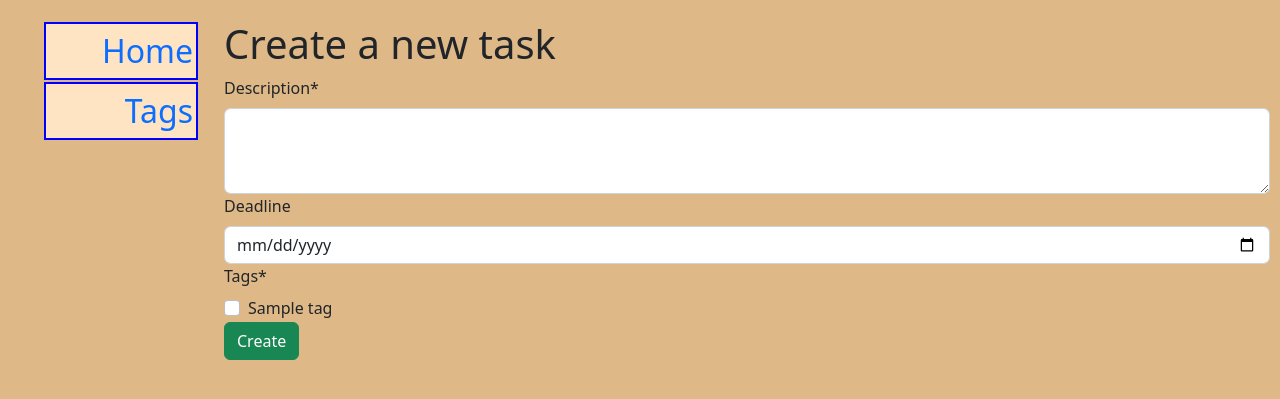
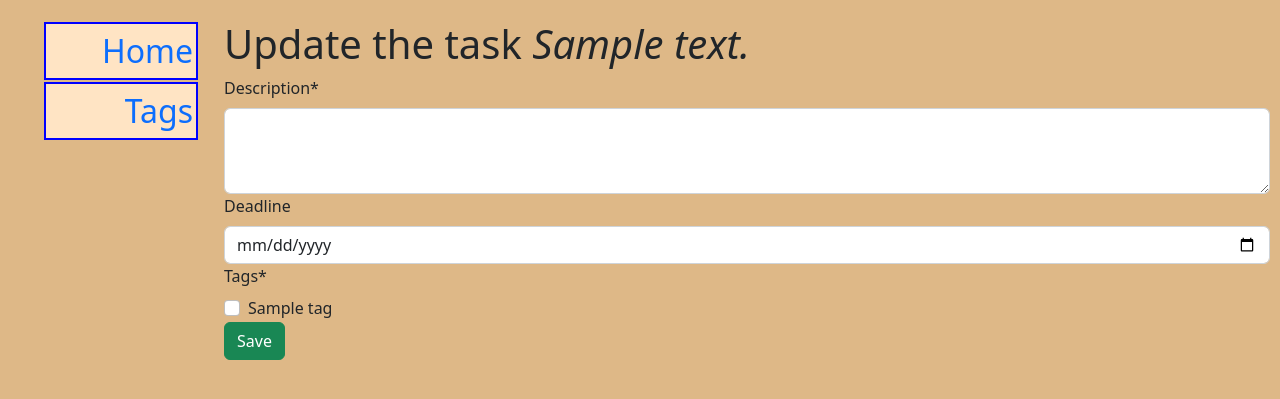
Before and after one commit to MykolaMazh/TODO-list, a Django app: template todo_list/app_todo_list/templates/app_todo_list/task_form.html in a window 1280 px wide. Shown: the top 399 px of the page. Run offline with Django 5.2, Linux system fonts and the light colour scheme; the template is opened without the code that fills it: values that come from a table or form of the project are taken from there, others are empty; tables that the repository leaves empty hold one stand-in row (values such as "Sample post"); some libraries are stand-ins or nearby versions.

Commit message:
Create TaskUpdateView
Replace update_task_status view with get() method in TaskUpdateView

```diff
--- a/todo_list/app_todo_list/templates/app_todo_list/task_form.html
+++ b/todo_list/app_todo_list/templates/app_todo_list/task_form.html
@@ -2,14 +2,21 @@
 {% load crispy_forms_filters %}
 
 {% block title %}
-	New task
+{{ object|yesno:"Update the task,Create a new task" }}
 {% endblock %}
 
 {% block content %}
-  <h1>Create a new task</h1>
+  {% if object %}
+    <h1>Update the task <i>{{ object.description }}</i></h1>
+  {% else %}
+    <h1>Create a new task</h1>
+  {% endif %}
+
   <form method="post">
-  {% csrf_token %}
-  {{ form|crispy }}
-  <button type="submit" class="btn btn-success">Create</button>
+    {% csrf_token %}
+    {{ form|crispy }}
+    <button type="submit" class="btn btn-success">
+      Save
+    </button>
   </form>
 {% endblock %}
--- a/todo_list/app_todo_list/urls.py
+++ b/todo_list/app_todo_list/urls.py
@@ -1,15 +1,11 @@
 from django.urls import path
 
-from .views import TodoListView, TaskCreateView, update_task_status
+from .views import TodoListView, TaskCreateView, TaskUpdateView
 
 urlpatterns = [
     path("", TodoListView.as_view(), name="home"),
-    path("create_task/", TaskCreateView.as_view(), name="create_task"),
-    path(
-        "update_task_status/<int:pk>",
-        update_task_status,
-        name="update_task_status",
-    ),
+    path("create_task/", TaskCreateView.as_view(), name="create-task"),
+    path("update_task/<int:pk>/<int:change_status>", TaskUpdateView.as_view(), name="task-update")
 ]
 
 app_name = "todo_list"
```
Also changed, not shown: todo_list/app_todo_list/templates/app_todo_list/home.html (+4 -4 lines), todo_list/app_todo_list/views.py (+16 -9 lines).
